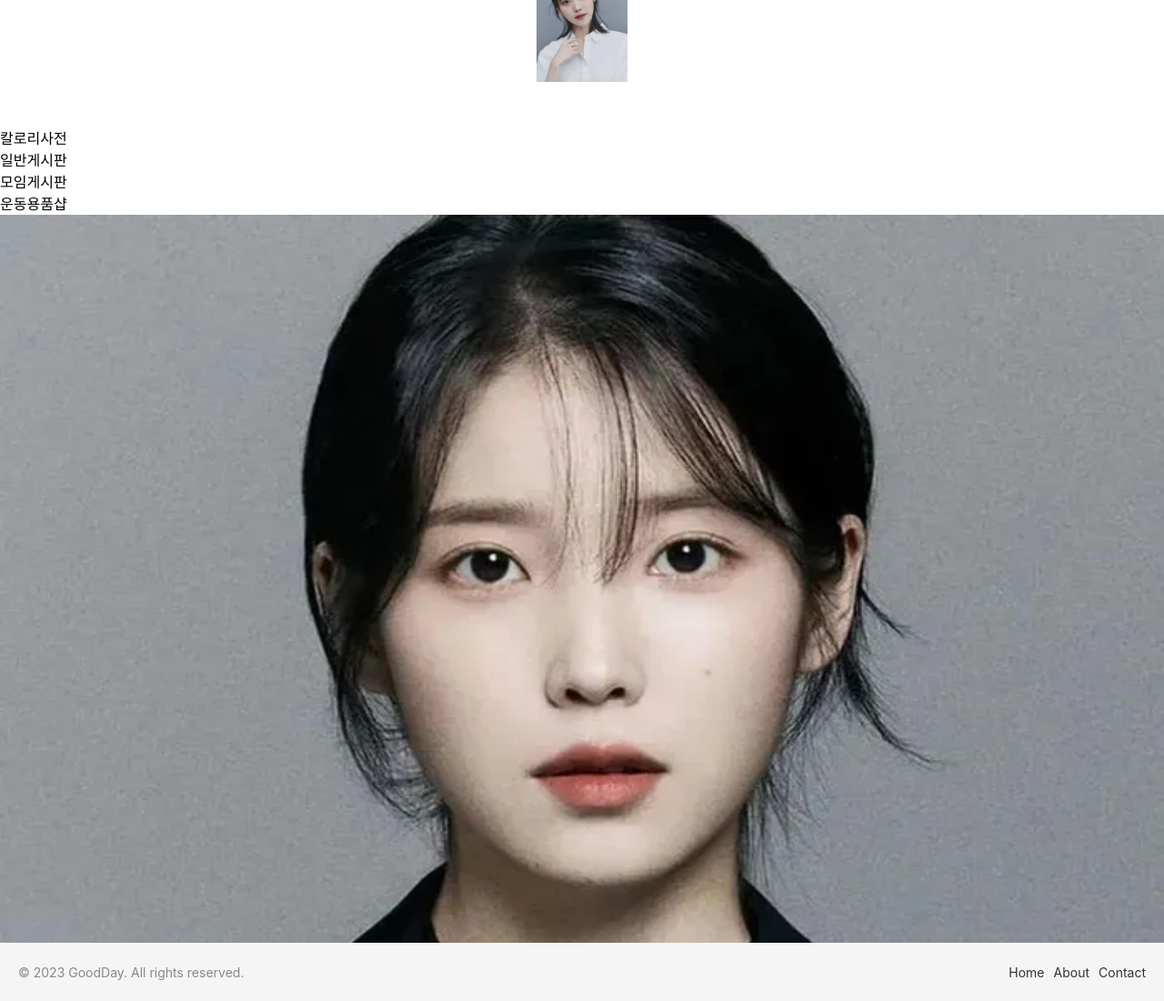
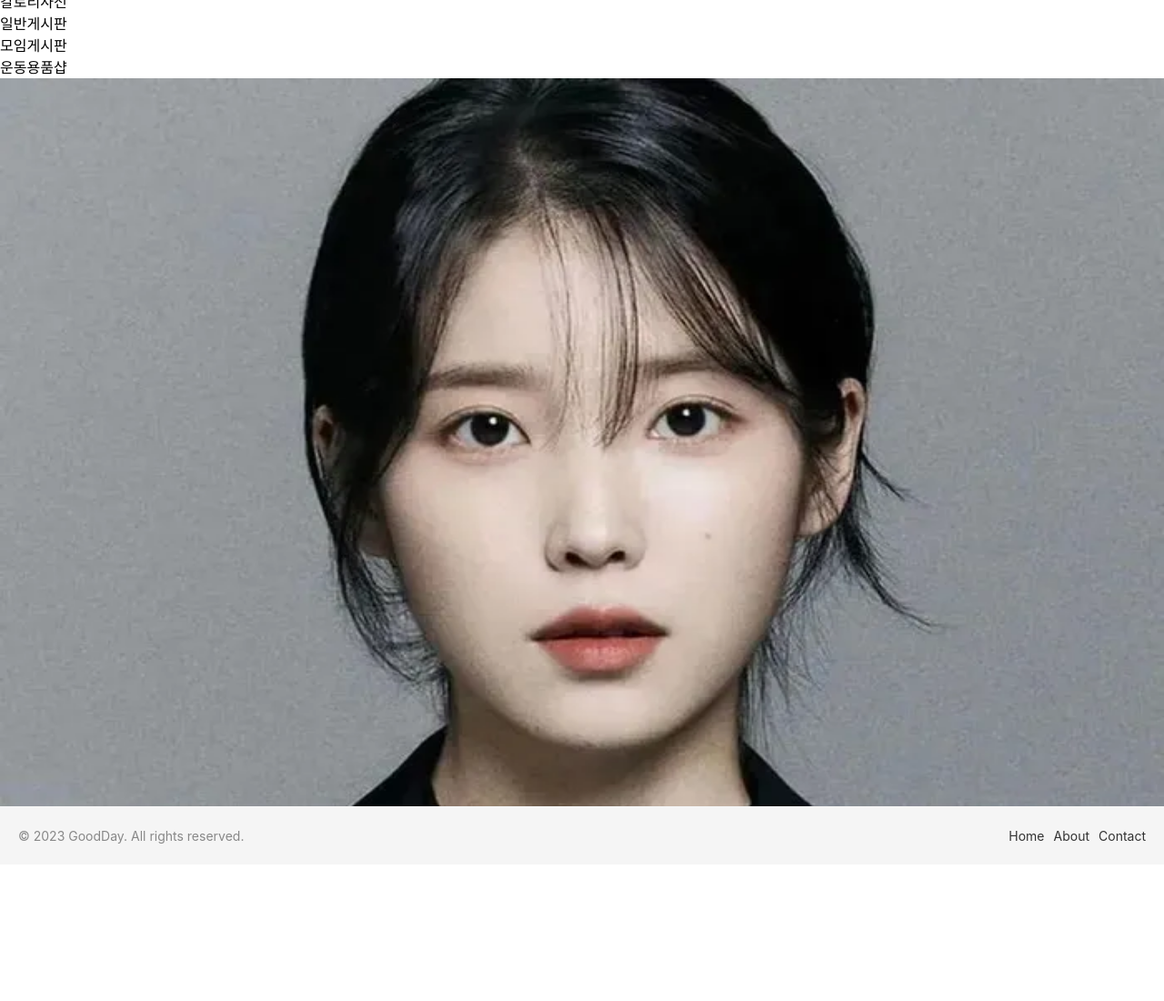
Before and after one commit to xodnr15860/final, a React (Create React App) app in the folder frontend/: page / in a window 1280 px wide. Shown: the part 134-1234 px from the top of the page at 91% size. After the commit the page ends 1084 px from the top, so only its background shows below. Built offline with nearby package versions, Linux system fonts and the light colour scheme.

Commit message:
css 변경

```diff
--- a/frontend/src/components/footer/Footer.css
+++ b/frontend/src/components/footer/Footer.css
@@ -1,7 +1,21 @@
+html, body {
+  height: 100%;
+}
+
 .footer-container {
+    display: flex;
+    flex-direction: column;
+    overflow: auto; /* 스크롤이 생기면 내용을 스크롤하여 보여줌 */
     background-color: #f5f5f5;
     padding: 20px;
     text-align: center;
+  }
+
+  .footer {
+    position: sticky;
+    bottom: 0;
+    background-color: #f5f5f5;
+    padding: 20px;
   }
 
   .footer-content {
--- a/frontend/src/components/header/Header.css
+++ b/frontend/src/components/header/Header.css
@@ -1,6 +1,6 @@
   .header-container {
     background-color: #ffffff;
-    padding: 10px;
+    padding-top: 10px;
   }
 
   .header-navbar {
@@ -49,11 +49,11 @@
     display: flex;
     align-items: center;
     justify-content: center;
-    height: 250px;
+    height: 100px;
   }
 
   .logo {
     margin-top: 0;
     margin-bottom: 0;
-    width: 100px;
+    width: 50px;
   }
```
